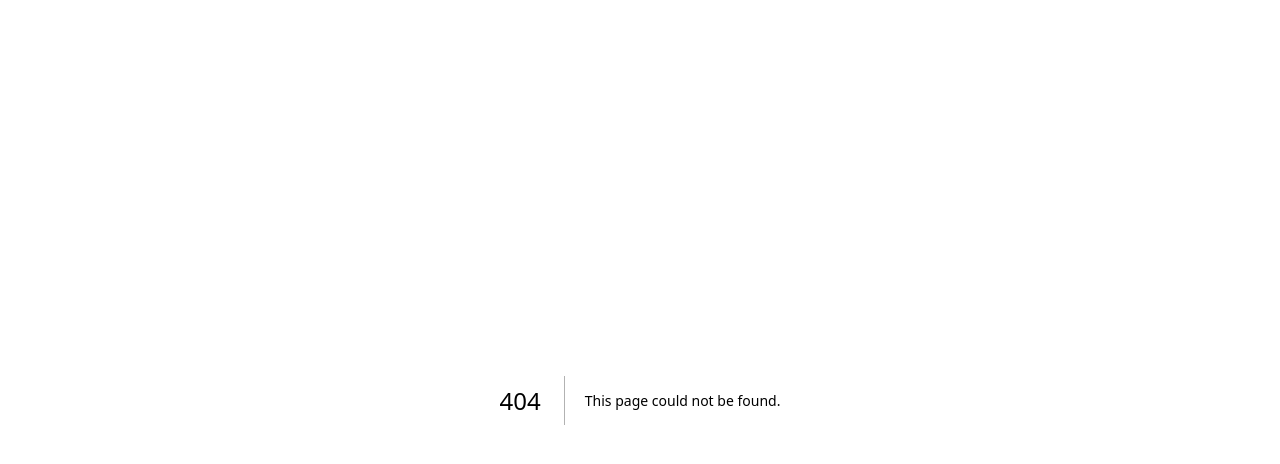
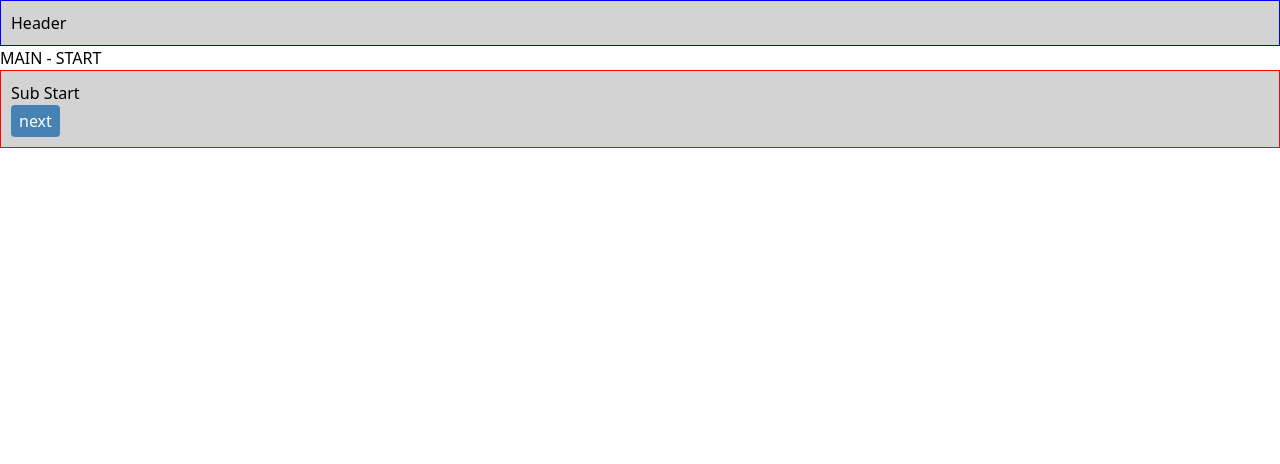
Before and after one commit to toss/use-funnel, a Next.js app in the folder examples/nextjs-app-router/: page /funnel in a window 1280 px wide. Before the commit this address had no page. Shown: the top 464 px of the page. Built offline with nearby package versions, Linux system fonts and the light colour scheme.

Commit message:
feat(examples): add sub funnel to app-router

```diff
--- /dev/null
+++ b/examples/nextjs-app-router/app/funnel/header.tsx
@@ -0,0 +1,5 @@
+'use client';
+
+export default function Header() {
+  return <div style={{ border: '1px solid blue', padding: '10px', backgroundColor: 'lightgray' }}>Header</div>;
+}
--- /dev/null
+++ b/examples/nextjs-app-router/app/funnel/page.tsx
@@ -0,0 +1,16 @@
+import dynamic from 'next/dynamic';
+import Header from './header';
+
+const TestAppRouterFunnel = dynamic(
+  () => import('../../src/funnel').then(({ TestAppRouterFunnel }) => TestAppRouterFunnel),
+  { ssr: false },
+);
+
+export default function Funnel() {
+  return (
+    <>
+      <Header />
+      <TestAppRouterFunnel />
+    </>
+  );
+}
--- a/examples/nextjs-app-router/app/globals.css
+++ b/examples/nextjs-app-router/app/globals.css
@@ -1,3 +1,13 @@
 @tailwind base;
 @tailwind components;
 @tailwind utilities;
+
+button {
+  padding: 4px 8px;
+  background-color: steelblue;
+  color: white;
+  border-radius: 4px;
+}
+button:active {
+  transform: scale(0.96);
+}
--- a/examples/nextjs-app-router/app/page.tsx
+++ b/examples/nextjs-app-router/app/page.tsx
@@ -1,9 +1,11 @@
-'use client';
-import dynamic from 'next/dynamic';
-const TestAppRouterFunnel = dynamic(() =>
-  import('../src/funnel').then(({ TestAppRouterFunnel }) => TestAppRouterFunnel),
-);
+import Link from 'next/link';
+
 export default function Home() {
-  //A pre-render error occurs in @use-funnel/browser 0.0.5 version.
-  return <TestAppRouterFunnel />;
+  return (
+    <div>
+      <Link href="/funnel">
+        <button>Go to Funnel</button>
+      </Link>
+    </div>
+  );
 }
--- a/examples/nextjs-app-router/src/funnel.tsx
+++ b/examples/nextjs-app-router/src/funnel.tsx
@@ -1,5 +1,6 @@
 'use client';
 import { useFunnel } from '@use-funnel/browser';
+import { SubFunnel } from './sub-funnel';
 
 export const TestAppRouterFunnel = () => {
   const funnel = useFunnel<FunnelState>({ id: FUNNEL_ID, initial: { step: 'start', context: {} } });
@@ -7,12 +8,16 @@ export const TestAppRouterFunnel = () => {
     <funnel.Render
       start={({ history }) => (
         <div>
-          <p>start</p>
-
-          <button onClick={() => history.push('end')}>next</button>
+          <p>MAIN - START</p>
+          <SubFunnel mainNext={() => history.push('end')} />
         </div>
       )}
-      end={() => <div>end</div>}
+      end={({ history }) => (
+        <div>
+          <p>MAIN - END</p>
+          <SubFunnel mainNext={() => history.push('start')} />
+        </div>
+      )}
     />
   );
 };
--- /dev/null
+++ b/examples/nextjs-app-router/src/sub-funnel.tsx
@@ -0,0 +1,36 @@
+'use client';
+import { useFunnel } from '@use-funnel/browser';
+
+export const SubFunnel = ({ mainNext }: { mainNext: () => void }) => {
+  const funnel = useFunnel<FunnelState>({ id: FUNNEL_ID, initial: { step: 'start', context: {} } });
+  return (
+    <div style={{ border: '1px solid red', padding: '10px', backgroundColor: 'lightgray' }}>
+      <funnel.Render
+        start={({ history }) => (
+          <div>
+            <p>Sub Start</p>
+
+            <button onClick={() => history.push('end')}>next</button>
+          </div>
+        )}
+        end={() => (
+          <div>
+            <p>Sub End</p>
+
+            <button onClick={() => mainNext()}>next</button>
+          </div>
+        )}
+      />
+    </div>
+  );
+};
+
+const FUNNEL_ID = 'test-app-router-sub-funnel';
+
+type StartProps = {};
+type EndProps = {};
+
+type FunnelState = {
+  start: StartProps;
+  end: EndProps;
+};
```
